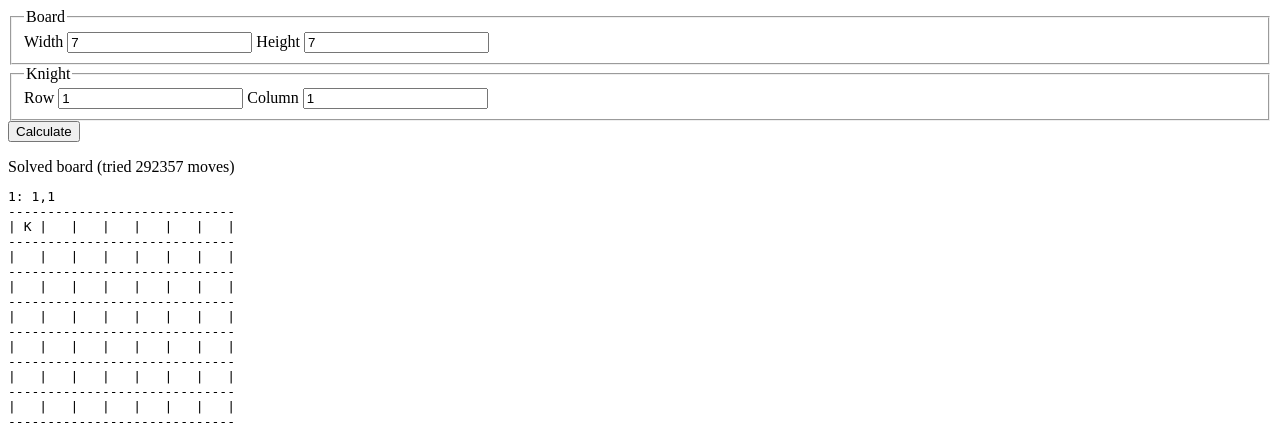
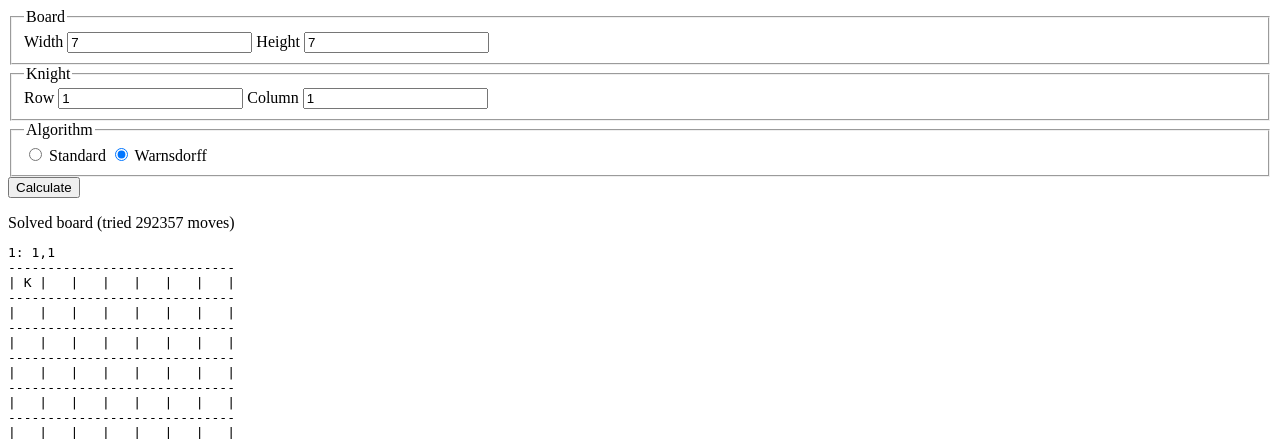
Before and after one commit to adamaveray/knights-tour, a PHP site: page / in a window 1280 px wide. Shown: the top 439 px of the page. Run offline with PHP 8.4, Linux system fonts and the light colour scheme.

Commit message:
Updated form to allow selection of algorithm

```diff
--- a/form.php
+++ b/form.php
@@ -19,5 +19,15 @@
         <input id="input_x" name="x" type="number" value="<?php echo $x+1;?>" />
     </fieldset>
 
+    <fieldset>
+		<legend>Algorithm</legend>
+
+        <input id="input_algorithm_std" name="algorithm" type="radio" value="std"<?php if($algorithm == 'std'){ echo ' checked'; }?> />
+        <label for="input_algorithm_std">Standard</label>
+
+		<input id="input_algorithm_warnsdorff" name="algorithm" type="radio" value="warnsdorff"<?php if($algorithm == 'warnsdorff'){ echo ' checked'; }?> />
+        <label for="input_algorithm_warnsdorff">Warnsdorff</label>
+	</fieldset>
+
     <button type="submit">Calculate</button>
 </form>
--- a/index.php
+++ b/index.php
@@ -16,9 +16,21 @@ $height	= get_input('height', 7);
 $x = get_input('x', 1)-1;	// 0-indexed
 $y = get_input('y', 1)-1;	// 0-indexed
 
+$algorithm	= get_input('algorithm', 'warnsdorff', FILTER_SANITIZE_STRING);
+switch($algorithm){
+	case 'warnsdorff':
+		$knight_class	= '\\WarnsdorffKnight';
+		break;
+
+	case 'std':
+	default:
+		$knight_class	= '\\Knight';
+		break;
+}
+
 // Initialise environment
 $board	= new \Board($width, $height);
-$knight	= new \WarnsdorffKnight($x, $y);
+$knight	= new $knight_class($x, $y);
 
 // Solve board
 $result	= $knight->solve_board($board);
```
